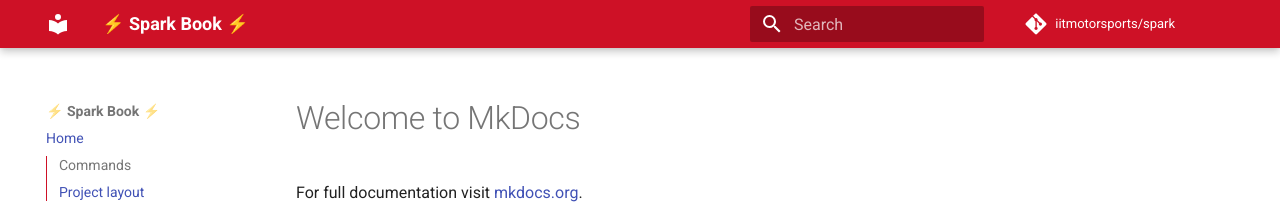
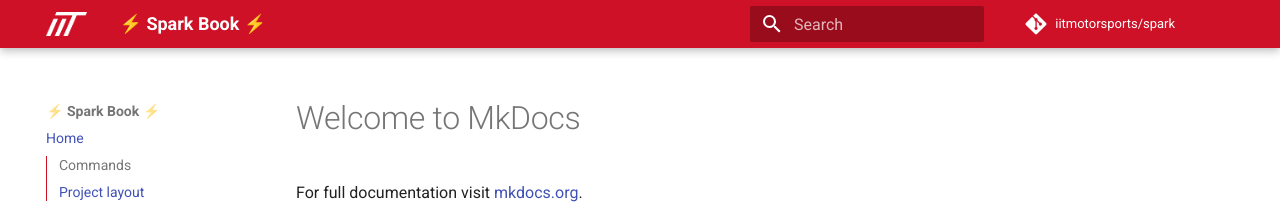
Before and after one commit to iitmotorsports/spark, an MkDocs documentation site: the page built from docs/index.md, in a window 1280 px wide. Shown: the top 204 px of the page. Built offline with MkDocs 1.6.1 and Material for MkDocs 9.7.7, drawn with Linux system fonts in a browser that asks for light colours; comment, search, counter and statistics services are not loaded.

Commit message:
Added images

```diff
--- a/mkdocs.yml
+++ b/mkdocs.yml
@@ -14,6 +14,8 @@
     - Home: index.md
 theme:
   name: 'material'
+  logo: assets/iit-white.png
+  favicon: images/favicon.png
   features:
     - toc.integrate
 extra_css:
```
Also changed, not shown: docs/assets/favicon.png (added), docs/assets/iit-white.png (added).
